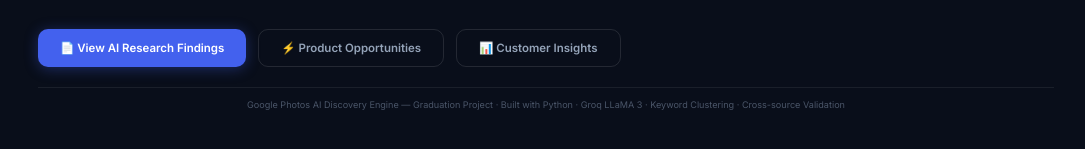
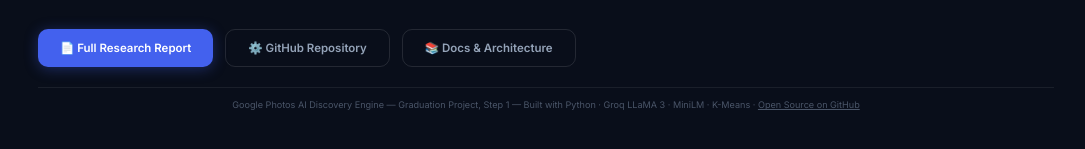
Before and after one commit to suchijain78445/Google-photo-live-user-insights-, a plain HTML site: page dashboard/index.html in a window 1280 px wide. Shown: the part 5446-5595 px from the top of the page, without its empty margins (194-1279 px from the left). Drawn offline with nearby package versions, Linux system fonts and the light colour scheme.

```diff
--- a/dashboard/index.html
+++ b/dashboard/index.html
@@ -365,12 +365,12 @@
 
       <div class="pipeline-footer">
         <div class="cta-row">
-          <button class="cta-btn cta-btn--primary" onclick="document.getElementById('ai-research').scrollIntoView({behavior:'smooth'})">📄 View AI Research Findings</button>
-          <button class="cta-btn cta-btn--secondary" onclick="document.getElementById('product-opportunities').scrollIntoView({behavior:'smooth'})">⚡ Product Opportunities</button>
-          <button class="cta-btn cta-btn--secondary" onclick="document.getElementById('customer-signals').scrollIntoView({behavior:'smooth'})">📊 Customer Insights</button>
+          <button class="cta-btn cta-btn--primary" onclick="document.getElementById('ai-research').scrollIntoView({behavior:'smooth'})">📄 Full Research Report</button>
+          <button class="cta-btn cta-btn--secondary" onclick="window.open('https://github.com/suchijain78445/Google-photo-live-user-insights-', '_blank')">⚙️ GitHub Repository</button>
+          <button class="cta-btn cta-btn--secondary" onclick="window.open('https://github.com/suchijain78445/Google-photo-live-user-insights-/blob/main/docs/ARCHITECTURE.md', '_blank')">📚 Docs & Architecture</button>
         </div>
         <div class="pipeline-credit">
-          Google Photos AI Discovery Engine — Graduation Project · Built with Python · Groq LLaMA 3 · Keyword Clustering · Cross-source Validation
+          Google Photos AI Discovery Engine — Graduation Project, Step 1 — Built with Python · Groq LLaMA 3 · MiniLM · K-Means · <a href="https://github.com/suchijain78445/Google-photo-live-user-insights-" target="_blank" style="color:inherit; text-decoration:underline;">Open Source on GitHub</a>
         </div>
       </div>
     </section>
```
